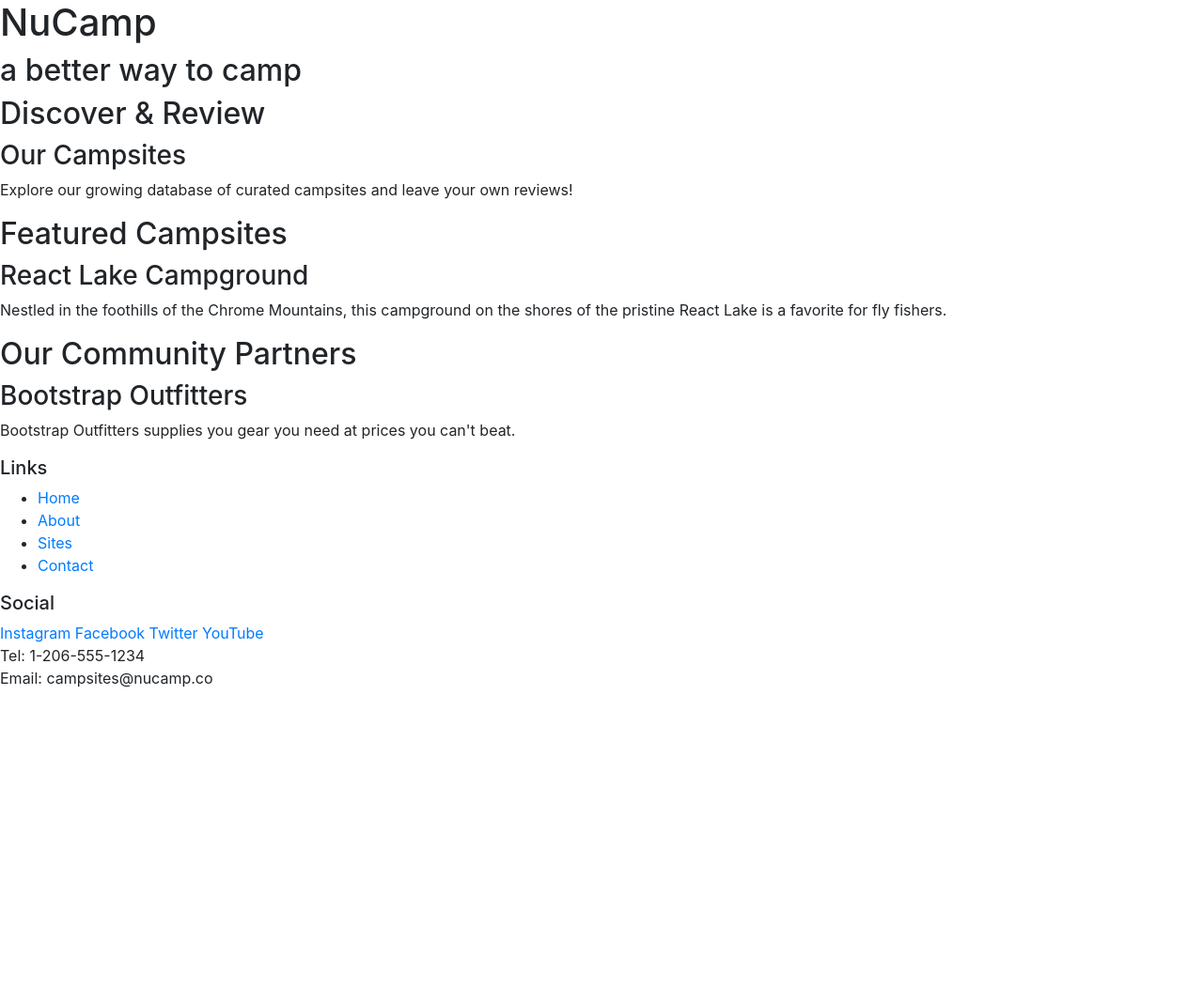
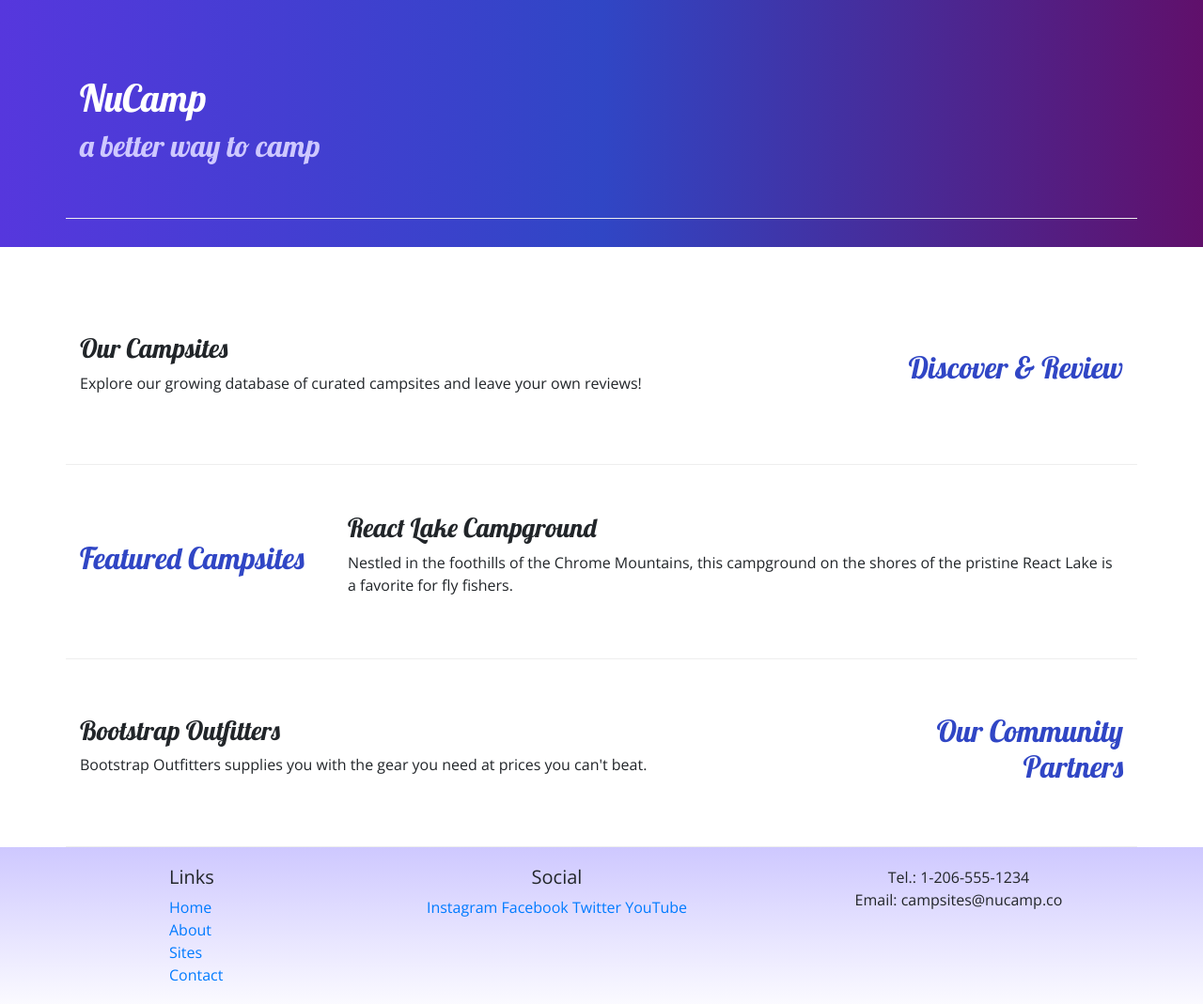
Before and after one commit to Havasneeze/nucampsite, a website: page index.html in a window 1280 px wide. Shown: the whole page at 94% size. Before the commit the page ends 800 px from the top, so only its background shows below. Drawn offline with nearby package versions, Linux system fonts and the light colour scheme.

Commit message:
Adding custom styles

```diff
--- /dev/null
+++ b/CSS/styles.css
@@ -0,0 +1,32 @@
+body {
+    font-family: "Open Sans", sans-serif;
+}
+
+h1, h2, h3 {
+    font-family: "Lobster", cursive;
+}
+
+h2 {
+    color: #3046C5;
+}
+
+header h2 {
+    color: #CEC8FF;
+}
+
+footer {
+    background-image: linear-gradient(#CEC8FF, white);
+    padding: 20px 0;
+}
+
+.jumbotron {
+    padding: 30px;
+    background-image: linear-gradient(to right, #5637DD, #3046C5, #60106B);
+    color: white;
+}
+
+.row-content {
+    padding: 50px 0;
+    border-bottom: 1px ridge;
+    min-height: 200px;
+}
--- a/index.html
+++ b/index.html
@@ -9,56 +9,84 @@
      <!-- Bootstrap CSS -->
      <link rel="stylesheet" href="node_modules/bootstrap/dist/css/bootstrap.min.css" />
 
+     <!-- Additional CSS must be placed after Bootstrap CSS -->
+    <link rel="stylesheet" href="https://fonts.googleapis.com/css?family=Lobster|Open+Sans" />
+    <link rel="stylesheet" href="css/styles.css" />
+
      <title>NuCamp: A Better Way To Camp</title>
 </head>
 
 <body>
 
+    <header class="jumbotron jumbotron-fluid">
         <header>
-        <div>
+            <div class="container">
+                <div class="row row-content align-items-center">
+                    <div class="col">
                         <h1>NuCamp</h1>
                         <h2>a better way to camp</h2>
                     </div>
+                </div>
+            </div>
+        </header>
     </header>
 
-    <div>
-        <h2>Discover & Review</h2>
+    <div class="container">
+        <div class="row row-content align-items-center">
+            <div class="col-sm-4 order-sm-last col-md-3">
+                <h2 class="text-sm-right">Discover & Review</h2>
+            </div>
+            <div class="col">
                 <h3>Our Campsites</h3>
                 <p>Explore our growing database of curated campsites and leave your own reviews!</p>
             </div>
+        </div>
 
-    <div>
+        <div class="row row-content align-items-center">
+            <div class="col-sm-4 col-md-3">
                 <h2>Featured Campsites</h2>
+            </div>
+            <div class="col">
                 <h3>React Lake Campground</h3>
         		<p>Nestled in the foothills of the Chrome Mountains, this campground on the shores of the pristine React Lake is a favorite for fly fishers.</p>
    			</div>
+        </div>
 
-    <div>
-        <h2>Our Community Partners</h2>
+        <div class="row row-content align-items-center">
+            <div class="col-sm-4 order-sm-last col-md-3">
+                <h2 class="text-sm-right">Our Community Partners</h2>
+            </div>
+            <div class="col">
                 <h3>Bootstrap Outfitters</h3>
-        <p>Bootstrap Outfitters supplies you gear you need at prices you can't beat.</p>
+        		<p>Bootstrap Outfitters supplies you with the gear you need at prices you can't beat.</p>
+            </div>
+        </div>
     </div>
 
     <footer>
-        <div>
+        <div class="container">
+            <div class="row">
+                <div class="col-4 col-sm-2 offset-1">
                     <h5>Links</h5>
-            <ul>
+            		<ul class="list-unstyled">
                         <li><a href="#">Home</a></li>
                         <li><a href="#">About</a></li>
                         <li><a href="#">Sites</a></li>
                         <li><a href="#">Contact</a></li>
                     </ul>
                 </div>
-        <div>
+                <div class="col-6 col-sm-5 text-center">
                 	<h5>Social</h5>
                     <a href="http://instagram.com/">Instagram</a>
                     <a href="http://facebook.com/">Facebook</a>
                     <a href="http://twitter.com/">Twitter</a>
                     <a href="http://youtube.com/">YouTube</a>
                 </div>
-        <div>
-            Tel: 1-206-555-1234<br />
+                <div class="col-sm-4 text-center">
+                    Tel.: 1-206-555-1234<br />
                     Email: campsites@nucamp.co
+                </div>
+           </div>
         </div>
     </footer>
 
```
Lines whose indentation alone changed are shown as unchanged.
